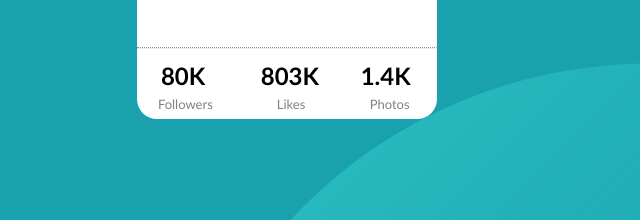
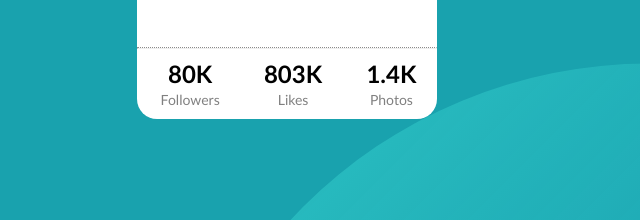
Before and after one commit to Aman-kumar001/frontend-mentor-challenges, a plain HTML site: page challenge 1/index.html in a window 1280 px wide. Shown: the part 337-557 px from the top of the page, 353-993 px from the left. Drawn offline with Linux system fonts and the light colour scheme.

Commit message:
second commit

```diff
--- a/challenge 1/style.css
+++ b/challenge 1/style.css
@@ -51,14 +51,20 @@ body{
     color: grey;
 
 }
-.cred{
-    margin-top: 10px;
-}
 hr{
     margin-top: 50px;
     border-top: 1px dotted #8c8b8b;
 }
-.end div{
+.cred{
+    margin-top: 10px;
+}
+.bottom{
+    position: fixed;
+    top:50%;
+    left:40%;
+    z-index:-1;
+}
+/*.end div{
     position: relative;
     float: left;
     width: 30%;
@@ -78,12 +84,7 @@ hr{
     margin-left: 10%;
     color:gray;
 }
-.bottom{
-    position: fixed;
-    top:50%;
-    left:40%;
-    z-index:-1;
-}
+
 .nums{
     font-size: 20px;
 }
@@ -96,4 +97,27 @@ hr{
 }
 #likes{
     margin-left: 16px;
+} */
+
+/*using flexbox*/
+.end{
+    display:flex;
 }
+.end div{
+    flex-grow: 1;
+    padding-left: 1%;
+    text-align: center;
+}
+.end div h3{
+    font-size: 24px;
+    font-family: 'Trebuchet MS', 'Lucida Sans Unicode', 'Lucida Grande', 'Lucida Sans', Arial, sans-serif;
+    margin-top: 2%;
+    margin-bottom: 3%;
+}
+.end div p{
+    font-weight: lighter;
+    color:grey;
+    margin-top: 2%;
+    font-family: 'Trebuchet MS', 'Lucida Sans Unicode', 'Lucida Grande', 'Lucida Sans', Arial, sans-serif;
+    font-size: 14px;
+}
```
